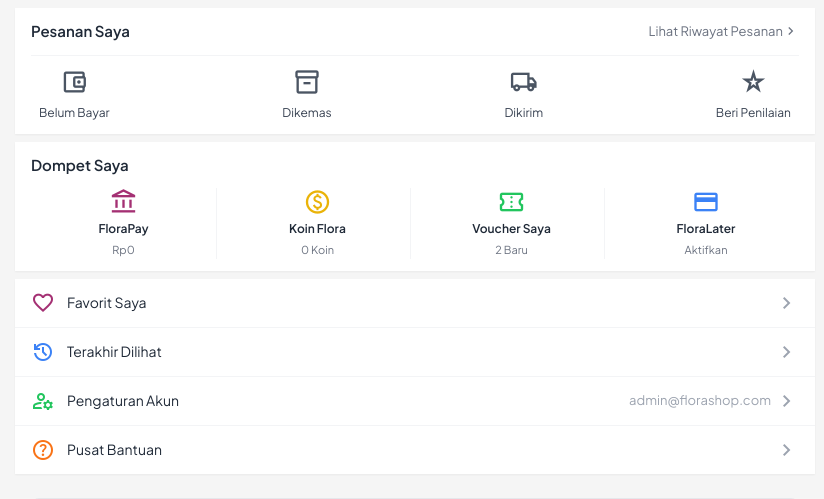
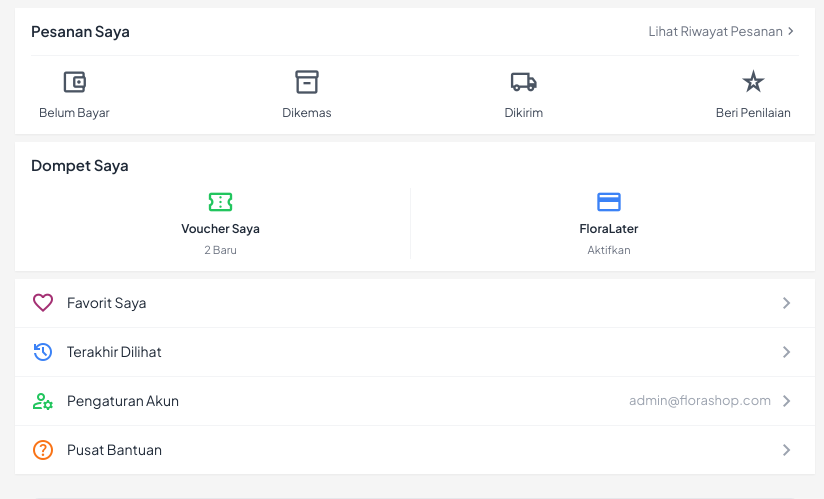
Before and after one commit to yuyunpinoliaa/projek-web-florashop, a PHP site: page /projek-web-florashop/frontend/pages/profile.php in a window 1280 px wide. Shown: the part 156-655 px from the top of the page, without its empty margins (225-1049 px from the left). Run offline with PHP 8.4, Linux system fonts and the light colour scheme; the visitor is signed in with stand-in values (Sample User, id 1); data comes from the database, SQL or seed files in the repository; some libraries are stand-ins or nearby versions.

Commit message:
Remove FloraPay and Koin Flora from profile (Fixes #1)

```diff
--- a/frontend/pages/profile.php
+++ b/frontend/pages/profile.php
@@ -110,17 +110,7 @@ if (!$user) {
     <!-- Dompet & Layanan (Wallet & Services) -->
     <section class="bg-white mt-2 px-4 py-3 shadow-sm">
         <h3 class="font-semibold text-[15px] text-gray-800 mb-3">Dompet Saya</h3>
-        <div class="grid grid-cols-4 gap-2">
-            <div class="flex flex-col items-center gap-1 border-r border-gray-100 last:border-0">
-                <span class="material-symbols-outlined text-[28px] text-primary">account_balance</span>
-                <span class="text-[12px] text-gray-800 font-semibold">FloraPay</span>
-                <span class="text-[11px] text-gray-500">Rp0</span>
-            </div>
-            <div class="flex flex-col items-center gap-1 border-r border-gray-100 last:border-0">
-                <span class="material-symbols-outlined text-[28px] text-yellow-500">monetization_on</span>
-                <span class="text-[12px] text-gray-800 font-semibold">Koin Flora</span>
-                <span class="text-[11px] text-gray-500">0 Koin</span>
-            </div>
+        <div class="grid grid-cols-2 gap-2">
             <div class="flex flex-col items-center gap-1 border-r border-gray-100 last:border-0">
                 <span class="material-symbols-outlined text-[28px] text-green-500">confirmation_number</span>
                 <span class="text-[12px] text-gray-800 font-semibold">Voucher Saya</span>
```
